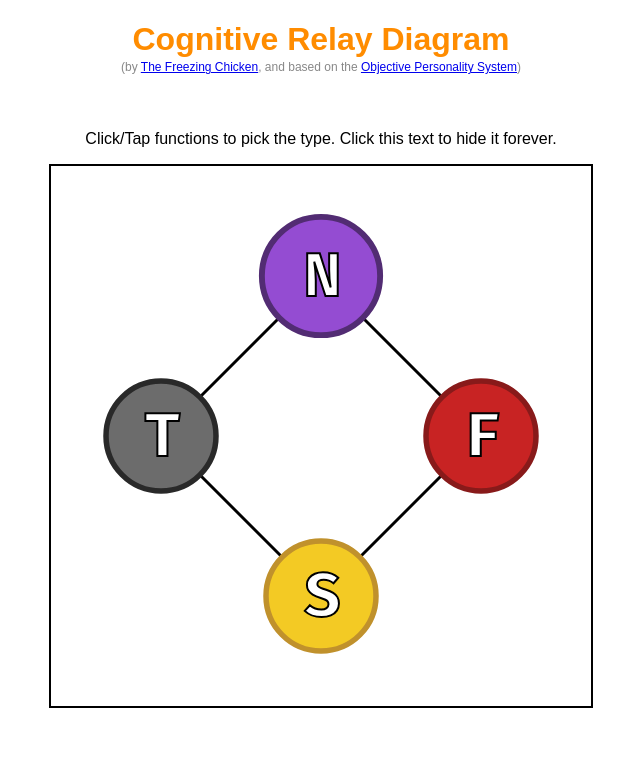
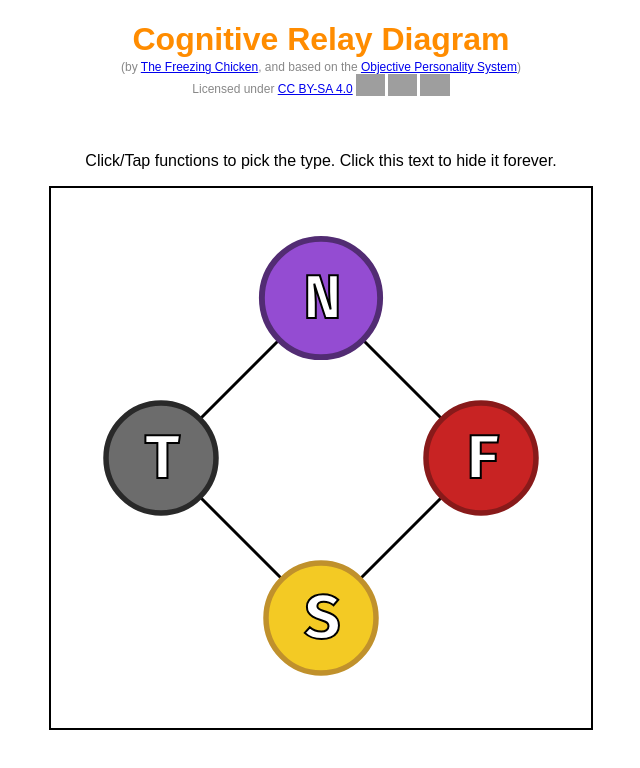
Before and after one commit to TheFreezingChicken/cognitive-relay-diagram, a plain HTML site: page docs/index.html in a window 1280 px wide. Shown: the whole page, without its empty margins (319-959 px from the left). Drawn offline with nearby package versions, Linux system fonts and the light colour scheme; grey boxes are pictures that could not be loaded.

Commit message:
sync (TUTTO TUTTO FUNZIONANTE)

```diff
--- a/docs/index.html
+++ b/docs/index.html
@@ -1,3 +1,10 @@
+<!--
+  ~ Copyright © 2024, The Freezing Chicken
+  ~ Licensed under CC BY-SA 4.0
+  ~
+  ~ https://creativecommons.org/licenses/by-sa/4.0/?ref=chooser-v1
+  -->
+
 <!DOCTYPE html>
 <html xmlns="http://www.w3.org/1999/html" lang="en">
 
@@ -152,7 +159,8 @@
     <h1>Cognitive Relay Diagram</h1>
     <p class="made-by">
         (by <a href="https://www.youtube.com/watch?v=q4RPKVncw50">The Freezing Chicken</a>,
-        and based on the <a href="https://www.objectivepersonality.com/">Objective Personality System</a>)
+        and based on the <a href="https://www.objectivepersonality.com/">Objective Personality System</a>) <br>
+        Licensed under <a href="https://creativecommons.org/licenses/by-sa/4.0/?ref=chooser-v1" target="_blank" rel="license noopener noreferrer" style="display:inline-block;">CC BY-SA 4.0<img style="height:22px!important;margin-left:3px;vertical-align:text-bottom;" src="https://mirrors.creativecommons.org/presskit/icons/cc.svg?ref=chooser-v1" alt=""><img style="height:22px!important;margin-left:3px;vertical-align:text-bottom;" src="https://mirrors.creativecommons.org/presskit/icons/by.svg?ref=chooser-v1" alt=""><img style="height:22px!important;margin-left:3px;vertical-align:text-bottom;" src="https://mirrors.creativecommons.org/presskit/icons/sa.svg?ref=chooser-v1" alt=""></a>
     </p>
 </div>
 
```
Also changed, not shown: docs/js/index.js (+7 -0 lines), docs/js/op-lib.js (+7 -0 lines), docs/js/relay-diagram.js (+7 -0 lines), 1 other file.
